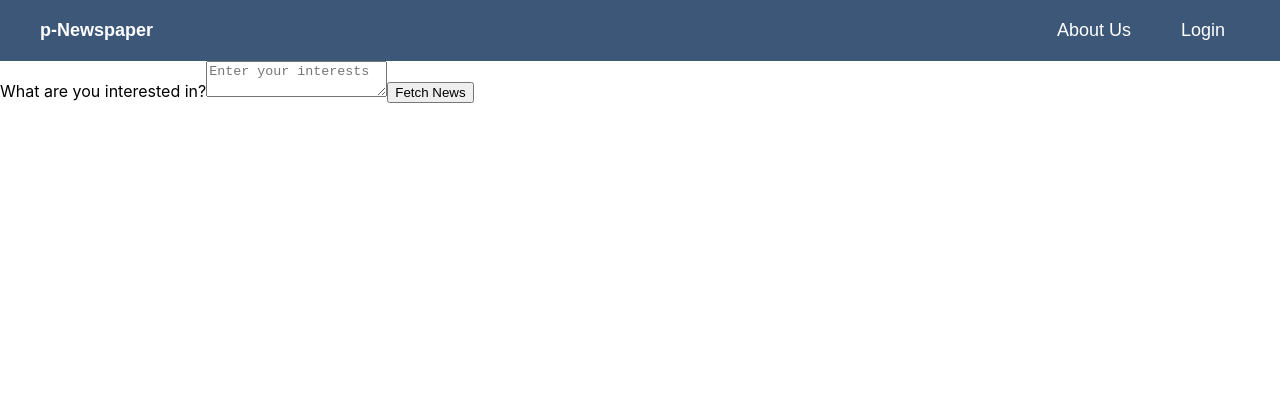
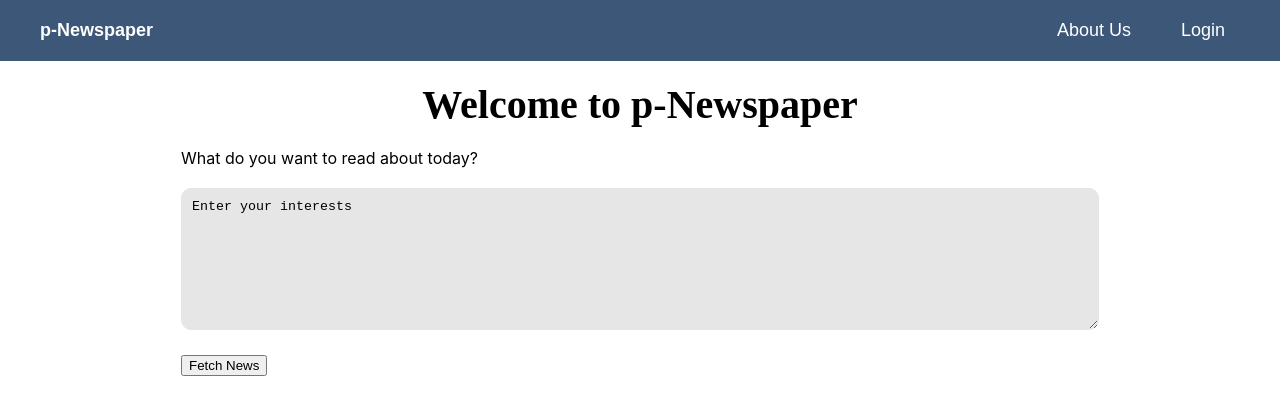
Before and after one commit to P-Newspaper/p-Newspaper, a React (Create React App) app in the folder frontend/: page / in a window 1280 px wide. Shown: the top 414 px of the page. Built offline with nearby package versions, Linux system fonts and the light colour scheme.

Commit message:
working NewsForm page

```diff
--- a/frontend/src/components/NewsForm.js
+++ b/frontend/src/components/NewsForm.js
@@ -15,17 +15,46 @@ function NewsForm() {
     };
 
     return (
-        <form onSubmit={handleSubmit}>
-            <label htmlFor="interests">What are you interested in?</label>
+        <div>
+            <div><br></br><strong style={{display: 'flex', justifyContent: 'center', fontSize: '40px', fontFamily: 'Kite One'}}>Welcome to p-Newspaper</strong></div>
+            <form onSubmit={handleSubmit} style={{display: 'flex', justifyContent: 'center'}}>
+                <div>
+                    <br></br>
+                    <div><label htmlFor="interests" >What do you want to read about today?</label></div>
+                    <br></br>
+                    <div>
                         <textarea
                             id="interests"
                             value={interests}
                             onChange={(e) => setInterests(e.target.value)}
                             placeholder="Enter your interests"
+                            style={{
+                                color: 'black',
+                                backgroundColor: '#e6e6e6',
+                                padding: 10,
+                                borderRadius: 10,
+                                justifyContent: "center",
+                                borderColor: '#e6e6e6',
+                                width: window.innerWidth*0.7,
+                                height: window.innerHeight*0.15
+
+                            }}
                         />
-            <button type="submit">Fetch News</button>
+                        <style>
+                        {`
+                            ::placeholder {
+                                color: black;
+                            }`
+                        }
+                        </style>
+                    </div>
+                    <br></br>
+                    <div><button type="submit" style={{justifyContent: "center"}}>Fetch News</button></div>
+                </div>
             </form>
+        </div>
     );
 }
 
+
 export default NewsForm;
```
Lines whose indentation alone changed are shown as unchanged.
